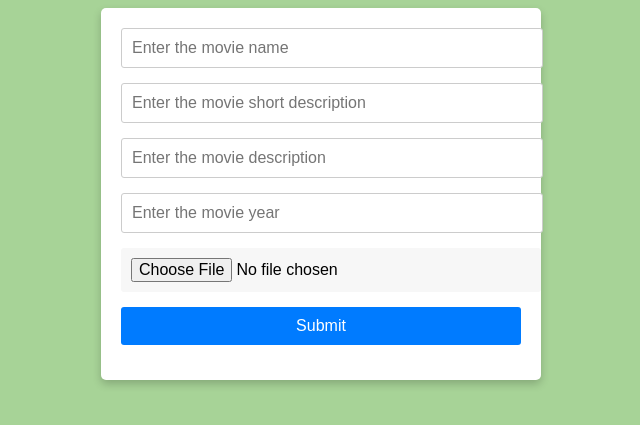
After one commit to shanu-shahbin/MOVIE_PROJECT, a Django app: template movie_project/templates/Add.html in a window 1280 px wide. The commit adds this page. Shown: the top 425 px of the page, without its empty margins (319-959 px from the left). Run offline with Django 4.2, Linux system fonts and the light colour scheme; the template is opened without the code that fills it, so the values that code supplies are empty.

Commit message:
templates

```diff
--- /dev/null
+++ b/movie_project/templates/Add.html
@@ -0,0 +1,56 @@
+<!DOCTYPE html>
+<html lang="en">
+<head>
+    <meta charset="UTF-8">
+    <title>Base</title>
+    <style>
+        body {
+            font-family: Arial, sans-serif;
+            background-color: #a7d397;
+        }
+        form {
+            max-width: 400px;
+            margin: 0 auto;
+            padding: 20px;
+            background-color: #fff;
+            border-radius: 5px;
+            box-shadow: 0 4px 8px 0 rgba(0, 0, 0, 0.2);
+        }
+        input {
+            width: 100%;
+            margin-bottom: 15px;
+            padding: 10px;
+            border: 1px solid #ccc;
+            border-radius: 3px;
+            font-size: 16px;
+        }
+        input[type="file"] {
+            border: none;
+            background-color: #f7f7f7;
+        }
+        input[type="submit"] {
+            background-color: #007bff;
+            color: #fff;
+            border: none;
+            padding: 10px 20px;
+            border-radius: 3px;
+            font-size: 16px;
+            cursor: pointer;
+        }
+        input[type="submit"]:hover {
+            background-color: #0056b3;
+        }
+    </style>
+</head>
+<body>
+    <form method="POST" enctype="multipart/form-data">
+        {% csrf_token %}
+        <input type="text" name="name" placeholder="Enter the movie name">
+        <input type="text" name="short_desc" placeholder="Enter the movie short description">
+        <input type="text" name="desc" placeholder="Enter the movie description">
+        <input type="text" name="year" placeholder="Enter the movie year">
+        <input type="file" name="img">
+        <input type="submit" value="Submit">
+    </form>
+</body>
+</html>
```
Also changed, not shown: movie_project/templates/base.html (deleted, +0 -10 lines), movie_project/templates/details.html (+41 -9 lines), movie_project/templates/index.html (+74 -13 lines).
